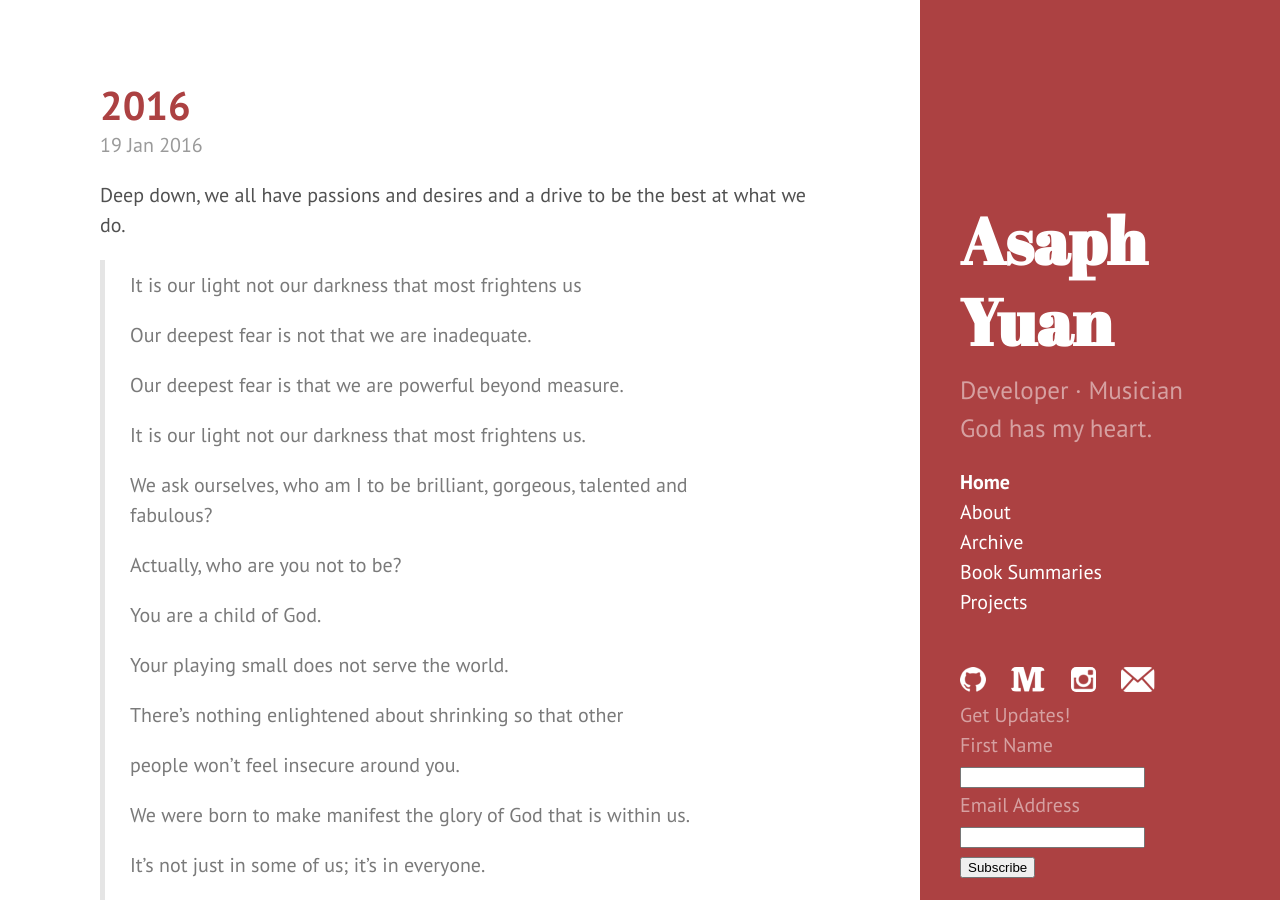
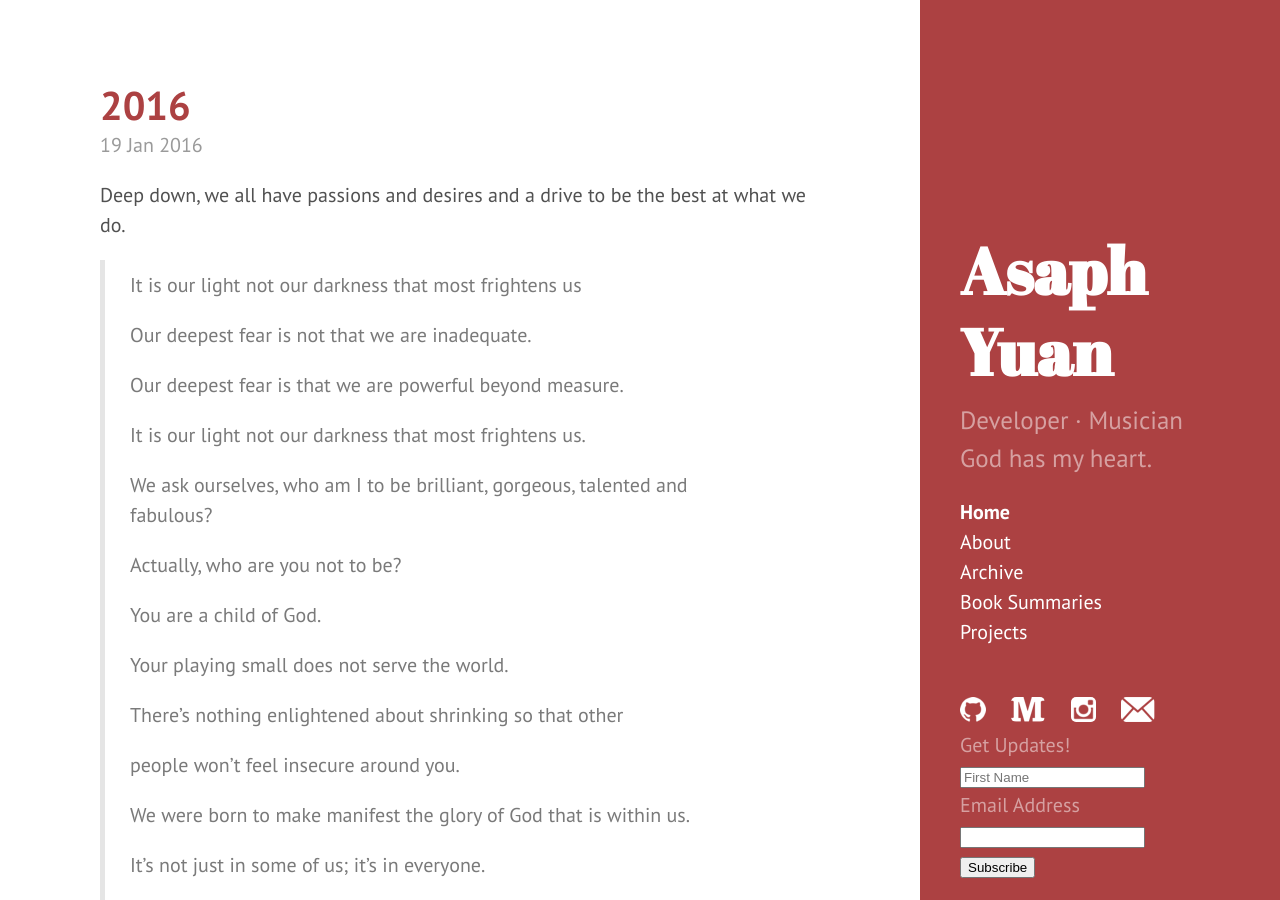
Before and after one commit to asaphy/asaphy.github.io, a Jekyll site: the page built from index.html, in a window 1280 px wide and 900 px high. Built offline with Jekyll 4.4.1, drawn with Linux system fonts in a browser that asks for light colours; the list of posts is cut into pages by our own code; comment, search, counter and statistics services are not loaded.

Commit message:
adding MC signup

```diff
--- a/_includes/sidebar.html
+++ b/_includes/sidebar.html
@@ -38,8 +38,8 @@
         <div id="mc_embed_signup_scroll">
       Get Updates!
     <div class="mc-field-group">
-      <label for="mce-FNAME">First Name </label>
-      <input type="text" value="" name="FNAME" class="" id="mce-FNAME">
+      <label for="mce-FNAME"></label>
+      <input type="text" value="" name="FNAME" class="" id="mce-FNAME" placeholder="First Name">
     </div>
     <div class="mc-field-group">
       <label for="mce-EMAIL">Email Address
```
